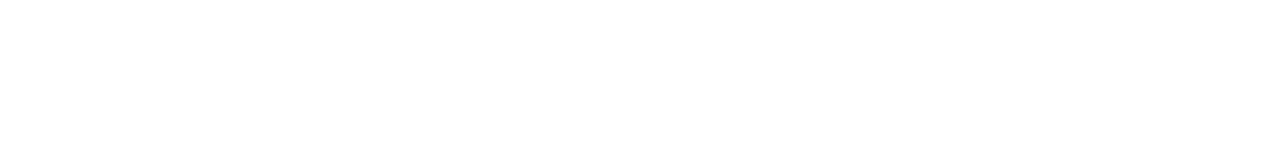
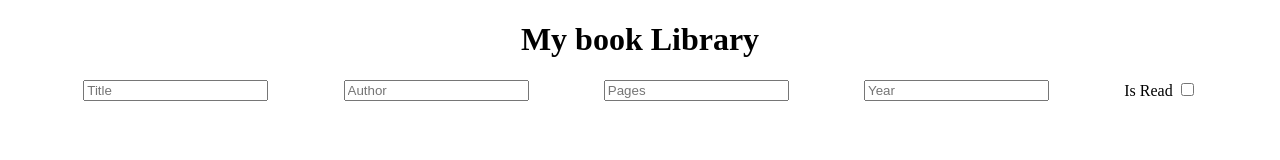
Before and after one commit to ApramPepo/library, a plain HTML site: page index.html in a window 1280 px wide. Drawn offline with Linux system fonts and the light colour scheme.

Commit message:
Page content

```diff
--- a/index.html
+++ b/index.html
@@ -11,6 +11,17 @@
         <script src="main.js" defer></script>
     </head>
     <body>
+        <h1>My book Library</h1>
 
+        <form class="bookShelf">
+            <input type="text" id="title" placeholder="Title">
+            <input type="text" id="author" placeholder="Author">
+            <input type="number" id="page" placeholder="Pages">
+            <input type="number" id="Year" placeholder="Year">
+            <label>
+                <label for="isRead">Is Read</label>
+                <input type="checkbox" name="isRead" id="isRead">
+            </label>
+        </form>
     </body>
 </html>
--- a/main.css
+++ b/main.css
@@ -0,0 +1,9 @@
+h1 {
+    display: flex;
+    justify-content: center;
+}
+
+.bookShelf {
+    display: flex;
+    justify-content: space-evenly;
+}
--- a/main.js
+++ b/main.js
@@ -1,6 +1,6 @@
 let myLibrary = [];
 
-function Book(title, author, page, isRead, Year) {
+function book(title, author, page, isRead, Year) {
     this.title = title;
     this.author = author;
     this.page = page;
@@ -22,3 +22,13 @@ function createBook(title, author, page, isRead, Year) {
 function addBookToLibrary(book) {
     myLibrary.push(book);
 }
+
+function displayBooks() {
+    myLibrary.forEach(
+        (book, index) => {
+            const card = document.createElement('div');
+            card.textContent = `${book.title} by ${book.author}, ${book.page}, ${book.Year}, Read: ${book.isRead}`;
+            document.body.appendChild(card);
+        }
+    );
+}
```
